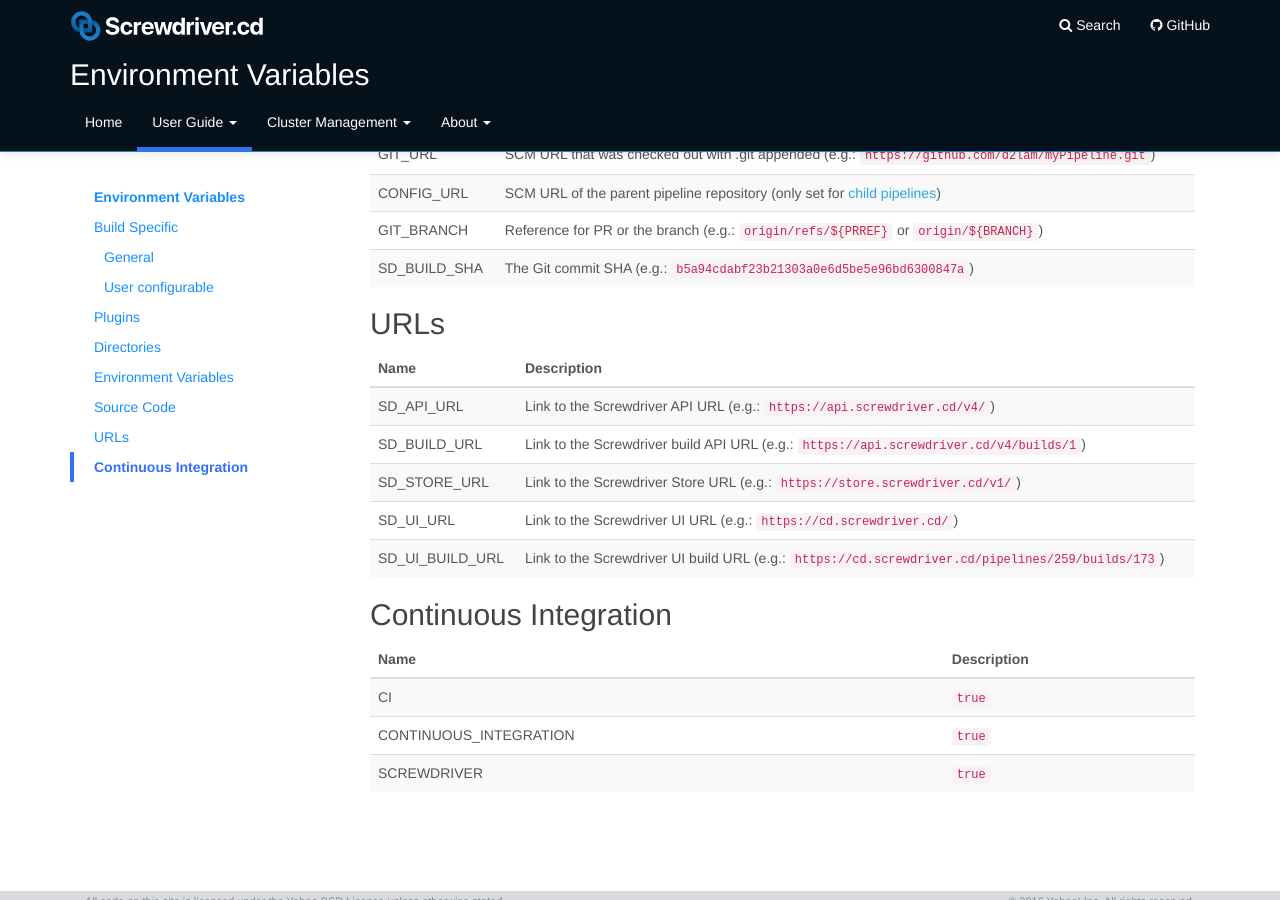
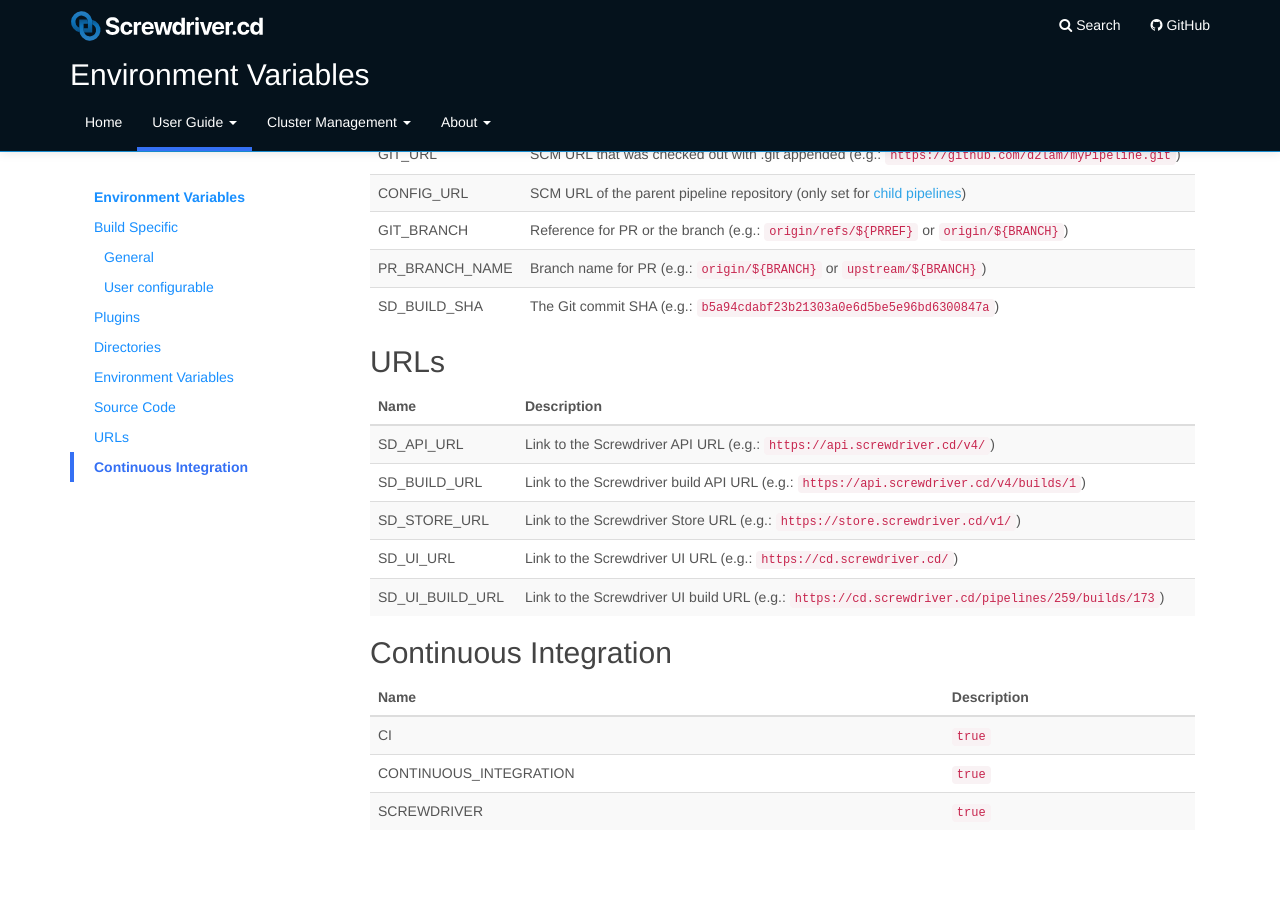
Before and after one commit to screwdriver-cd/guide, a Jekyll site: the page built from docs/user-guide/environment-variables.md, in a window 1280 px wide and 900 px high, scrolled down 2859 px. Built offline with Jekyll 4.4.1, drawn with Linux system fonts in a browser that asks for light colours.

Commit message:
fix(965): update Environment Variables.md (#354)
* fix guide

* add new variable

* support fork pr

```diff
--- a/docs/user-guide/environment-variables.md
+++ b/docs/user-guide/environment-variables.md
@@ -109,6 +109,7 @@ Then `process.env.REGION.INSTANCE` won't work, and you must use `process.env['RE
 | GIT_URL | SCM URL that was checked out with .git appended (e.g.: `https://github.com/d2lam/myPipeline.git`) |
 | CONFIG_URL | SCM URL of the parent pipeline repository (only set for [child pipelines](./configuration/externalConfig)) |
 | GIT_BRANCH | Reference for PR or the branch (e.g.: `origin/refs/${PRREF}` or `origin/${BRANCH}`) |
+| PR_BRANCH_NAME | Branch name for PR (e.g.: `origin/${BRANCH}` or `upstream/${BRANCH}`) |
 | SD_BUILD_SHA | The Git commit SHA (e.g.: `b5a94cdabf23b21303a0e6d5be5e96bd6300847a`) |
 
 ## URLs
```
